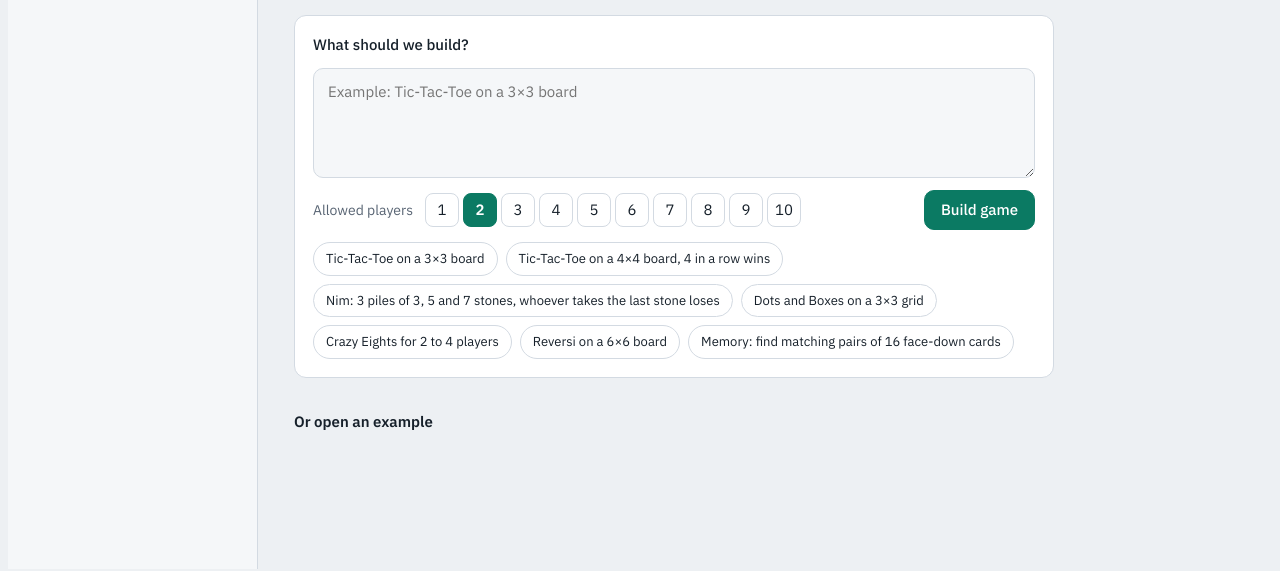
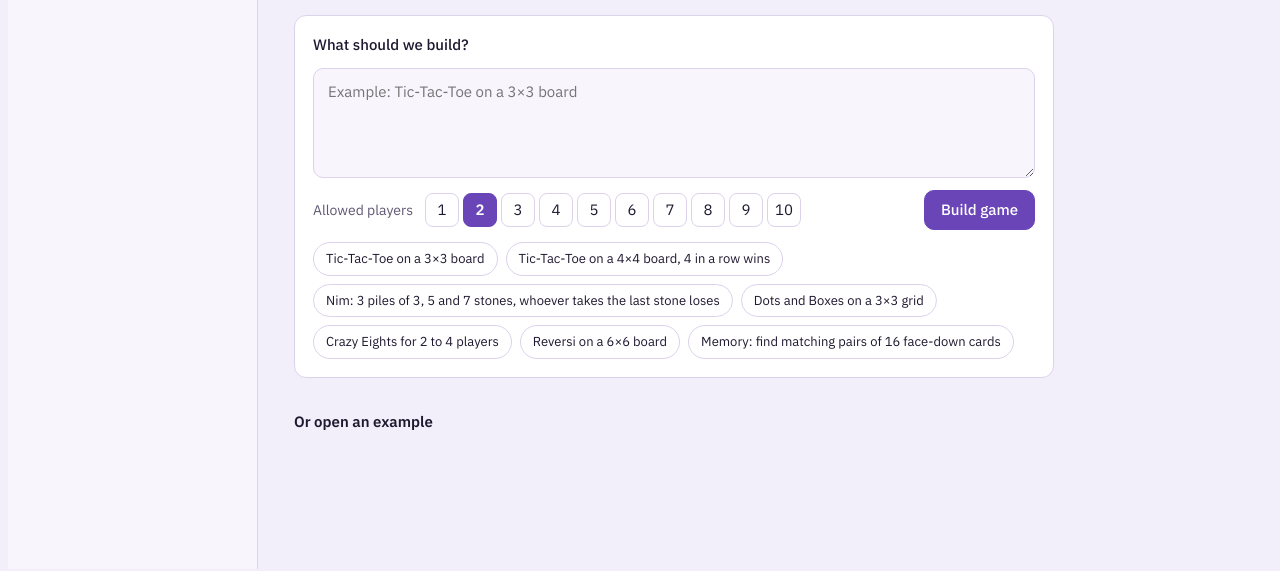
Before and after one commit to marcelle-r/gamebuilder, a website: page src/index.html in a window 1280 px wide. Shown: the part 237-808 px from the top of the page. Drawn offline with Linux system fonts and the light colour scheme; a web font is replaced by a local one.

Commit message:
Restyle with a lavender and violet theme (light and dark)

```diff
--- a/src/index.html
+++ b/src/index.html
@@ -3,22 +3,22 @@
 <link rel="preconnect" href="https://fonts.gstatic.com" crossorigin>
 <link rel="stylesheet" href="https://fonts.googleapis.com/css2?family=IBM+Plex+Mono:wght@400;500&family=IBM+Plex+Sans:wght@400;500;600&family=Unbounded:wght@500;700&display=swap">
 <style>
-/* Layout: a workshop bench. Left rail lists games; the bench shows the composer, or the game table beside the change chat. */
+/* Palette: lavender ground with a deep violet accent. Layout: a workshop bench. Left rail lists games; the bench shows the composer, or the game table beside the change chat. */
 :root {
-  --bg: #EDF0F3;
+  --bg: #F3EFFA;
   --surface: #FFFFFF;
-  --surface-2: #F5F7F9;
-  --ink: #16202A;
-  --muted: #586473;
-  --line: #D3DAE2;
-  --accent: #0B7A63;
+  --surface-2: #F8F5FD;
+  --ink: #1F1830;
+  --muted: #5F5772;
+  --line: #DCD2EC;
+  --accent: #6A45B8;
   --accent-ink: #FFFFFF;
-  --accent-soft: #D9EEE8;
-  --board: #1E5E4F;
+  --accent-soft: #E9E0F8;
+  --board: #4A3383;
   --warn-bg: #FFF4E0;
   --warn-ink: #7A4A00;
   --danger: #B42318;
-  --code-bg: #F3F5F8;
+  --code-bg: #F5F1FB;
   --p0: #E5484D; --p1: #E8B100; --p2: #3E7FE0; --p3: #2F9E66; --p4: #8E4EC6;
   --p5: #F07A2E; --p6: #0FA3B1; --p7: #D6409F; --p8: #6E7B8B; --p9: #8A6A3C;
   --font-display: "Unbounded", "Trebuchet MS", system-ui, sans-serif;
@@ -28,16 +28,16 @@
 }
 @media (prefers-color-scheme: dark) {
   :root:not([data-theme="light"]) {
-    --bg: #0E1318; --surface: #151C23; --surface-2: #1B242D; --ink: #E4EAF0; --muted: #94A1AF;
-    --line: #2A3540; --accent: #3BB79A; --accent-ink: #062019; --accent-soft: #12352D; --board: #17463B;
-    --warn-bg: #3A2A0E; --warn-ink: #F6CF8A; --danger: #F2766B; --code-bg: #10161C;
+    --bg: #14101F; --surface: #1C1729; --surface-2: #231D33; --ink: #ECE7F5; --muted: #A69EBA;
+    --line: #352D48; --accent: #B59EF2; --accent-ink: #1B1131; --accent-soft: #2F2549; --board: #3B2A66;
+    --warn-bg: #3A2A0E; --warn-ink: #F6CF8A; --danger: #F2766B; --code-bg: #171224;
     color-scheme: dark;
   }
 }
 :root[data-theme="dark"] {
-  --bg: #0E1318; --surface: #151C23; --surface-2: #1B242D; --ink: #E4EAF0; --muted: #94A1AF;
-  --line: #2A3540; --accent: #3BB79A; --accent-ink: #062019; --accent-soft: #12352D; --board: #17463B;
-  --warn-bg: #3A2A0E; --warn-ink: #F6CF8A; --danger: #F2766B; --code-bg: #10161C;
+  --bg: #14101F; --surface: #1C1729; --surface-2: #231D33; --ink: #ECE7F5; --muted: #A69EBA;
+  --line: #352D48; --accent: #B59EF2; --accent-ink: #1B1131; --accent-soft: #2F2549; --board: #3B2A66;
+  --warn-bg: #3A2A0E; --warn-ink: #F6CF8A; --danger: #F2766B; --code-bg: #171224;
   color-scheme: dark;
 }
 * { box-sizing: border-box; }
```
Also changed, not shown: docs/screenshots/new-game.png, docs/screenshots/pass-and-play.png, docs/screenshots/phone-dark.png, docs/screenshots/play-vs-computer.png, docs/screenshots/publish-and-languages.png, docs/screenshots/view-as.png.
